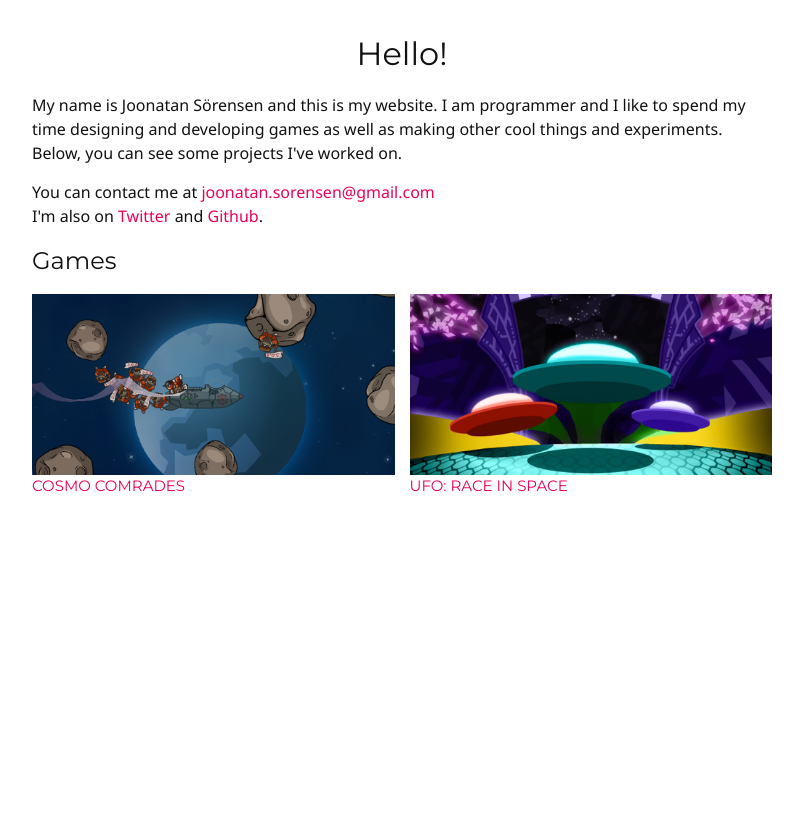
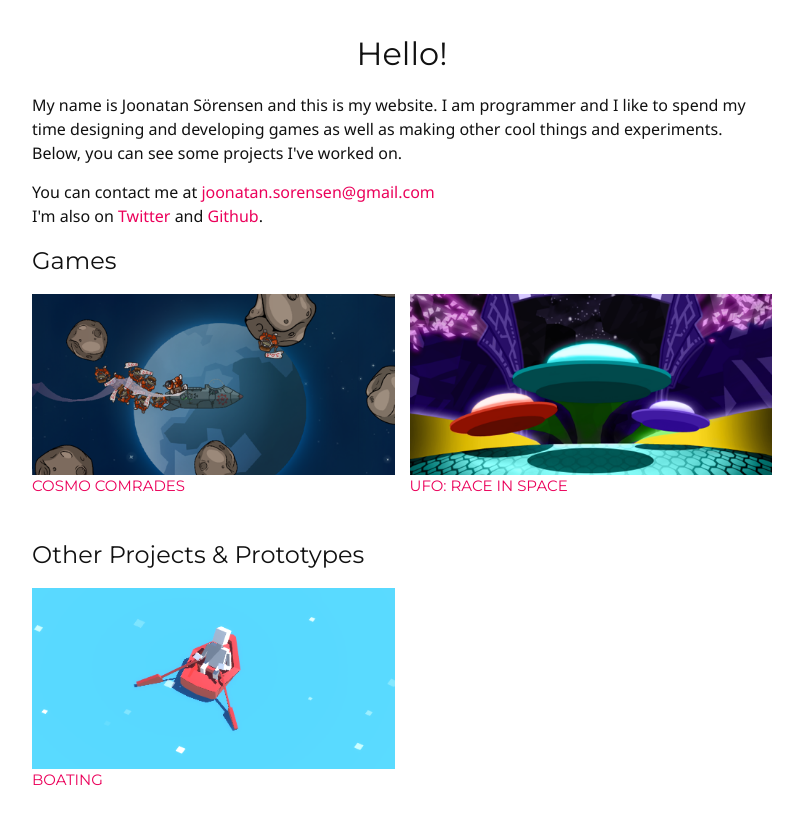
Before and after one commit to joonatansir/joonatansir.github.io, a Jekyll site: the page built from index.html, in a window 1280 px wide. Shown: the top 825 px of the page, without its empty margins (238-1041 px from the left). Built offline with Jekyll 4.4.1, drawn with Linux system fonts in a browser that asks for light colours.

Commit message:
Added boat thing

```diff
--- a/index.html
+++ b/index.html
@@ -39,19 +39,19 @@ layout: frontpage
 
   </div>
 
-<!--
+<br>
   <h2>
-    Projects
+    Other Projects & Prototypes
   </h2>
   <div class="footer-col-wrapper">
 
-    <a href="">
+    <a href="projects/boat_thing/">
       <div class="footer-col footer-col-1 project-block">
-        <img src="http://placehold.it/570x250">
-        <h4>Position Based Dynamics</h4>
+        <img src="images/boat.png">
+        <h4>Boating</h4>
       </div>
     </a>
-
+<!--
     <a href="">
       <div class="footer-col footer-col-1 project-block">
         <img src="http://placehold.it/570x250">
@@ -66,8 +66,8 @@ layout: frontpage
         <h4>Physically Based Locomotion</h4>
       </div>
     </a>
+-->
+  </div>
 
-  </div>
--->
 
 </div>
--- a/projects/boat_thing/index.html
+++ b/projects/boat_thing/index.html
@@ -9,13 +9,13 @@
     <script src="TemplateData/UnityProgress.js"></script>
   </head>
   <body class="template">
-    <p class="header"><span>Unity WebGL Player | </span>boatface</p>
+    <p class="header"><span>Boating</span></p>
     <div class="template-wrap clear">
       <canvas class="emscripten" id="canvas" oncontextmenu="event.preventDefault()" height="600px" width="960px"></canvas>
       <br>
       <div class="logo"></div>
       <div class="fullscreen"><img src="TemplateData/fullscreen.png" width="38" height="38" alt="Fullscreen" title="Fullscreen" onclick="SetFullscreen(1);" /></div>
-      <div class="title">boatface</div>
+      <div class="title">Use left and right arrow keys to boat</div>
     </div>
     <p class="footer">&laquo; created with <a href="http://unity3d.com/" title="Go to unity3d.com">Unity</a> &raquo;</p>
     <script type='text/javascript'>
```
Also changed, not shown: images/boat.png (added).
